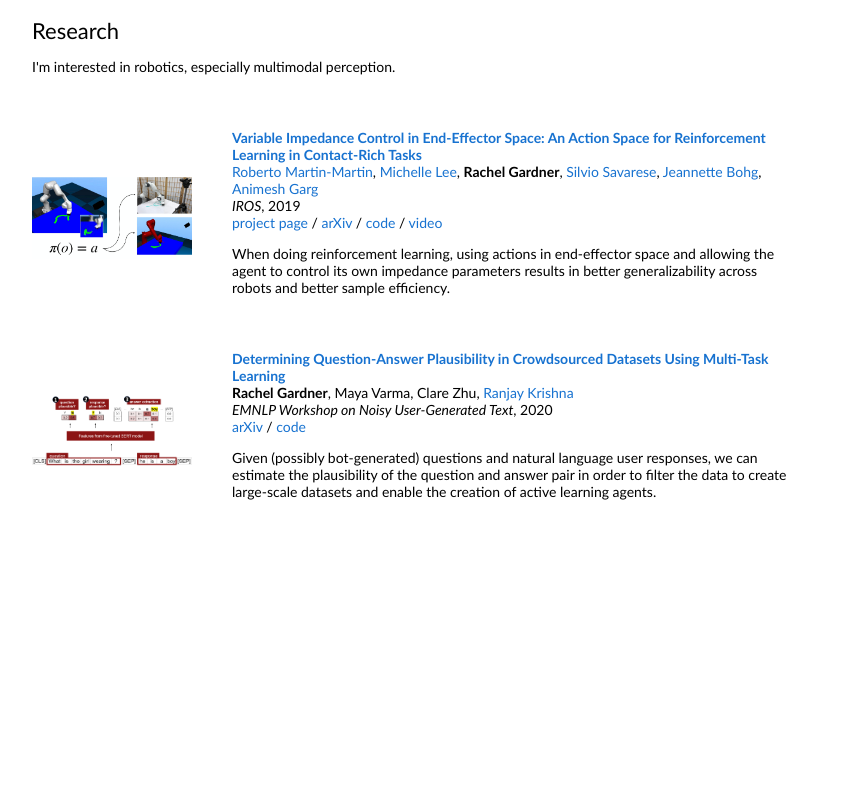
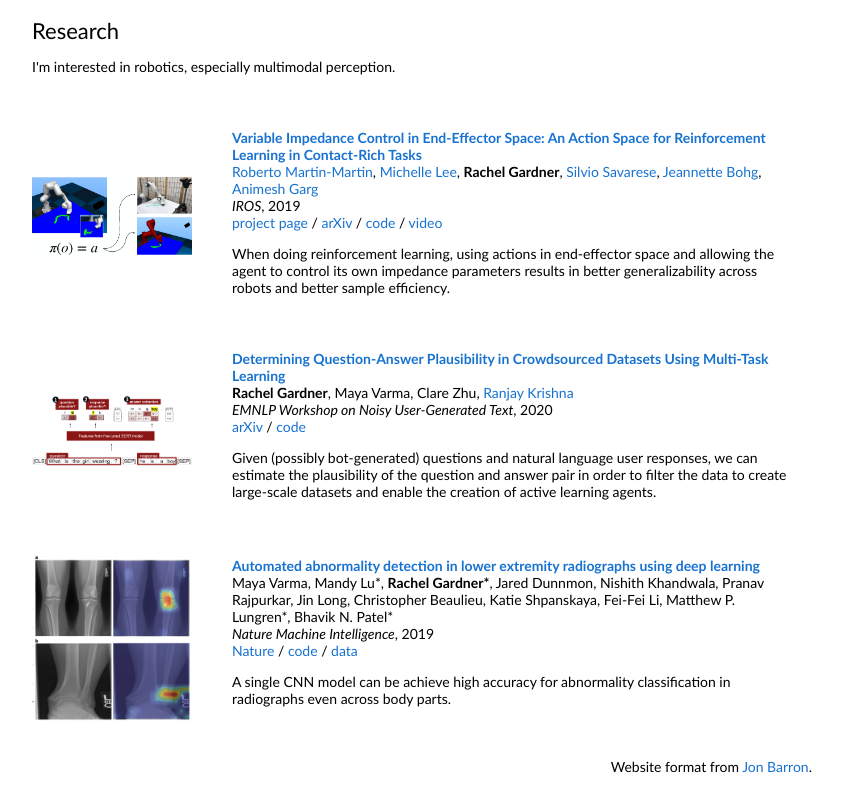
Before and after one commit to rachel-1/rachel-1.github.io, a plain HTML site: page index.html in a window 1280 px wide. Shown: the part 325-1122 px from the top of the page, without its empty margins (228-1071 px from the left). Before the commit the page ends 867 px from the top, so only its background shows below. Drawn offline with Linux system fonts and the light colour scheme.

Commit message:
Add Nature paper

```diff
--- a/index.html
+++ b/index.html
@@ -97,7 +97,35 @@
               </p>
             </td>
           </tr>
+          <tr>
+            <td style="padding:20px;width:25%;vertical-align:middle">
+	      <img style="width:100%;max-width:100%" alt="radiographs with highlighted abnormalities" src="images/nature.png">
+            </td>
+            <td style="padding:20px;width:75%;vertical-align:middle">
+              <a href="https://www-nature-com.stanford.idm.oclc.org/articles/s42256-019-0126-0">
+                <papertitle>Automated abnormality detection in lower extremity radiographs using deep learning</papertitle>
+              </a>
+              <br>
+	      Maya Varma, Mandy Lu*, <strong>Rachel Gardner*</strong>,
+	      Jared Dunnmon, Nishith Khandwala,
+	      Pranav Rajpurkar, Jin Long,
+	      Christopher Beaulieu, Katie Shpanskaya,
+	      Fei-Fei Li,
+	      Matthew P. Lungren*,
+	      Bhavik N. Patel*
+              <br>
+              <em>Nature Machine Intelligence</em>, 2019
+              <br>
+              <a href="https://www-nature-com.stanford.idm.oclc.org/articles/s42256-019-0126-0">Nature</a> /
+	      <a href="https://github.com/maya124/MSK-LE">code</a> /
+	      <a href="https://aimi.stanford.edu/lera-lower-extremity-radiographs-2">data</a>
+              <p></p>
+              <p>A single CNN model can be achieve high accuracy for abnormality classification in radiographs even across body parts.
+              </p>
+            </td>
+          </tr>
         </tbody></table>
+	<p style="text-align:right">Website format from <a href="https://jonbarron.info/">Jon Barron</a>.</p>
 </body>
 
 </html>
```
Also changed, not shown: images/nature.png (added).
